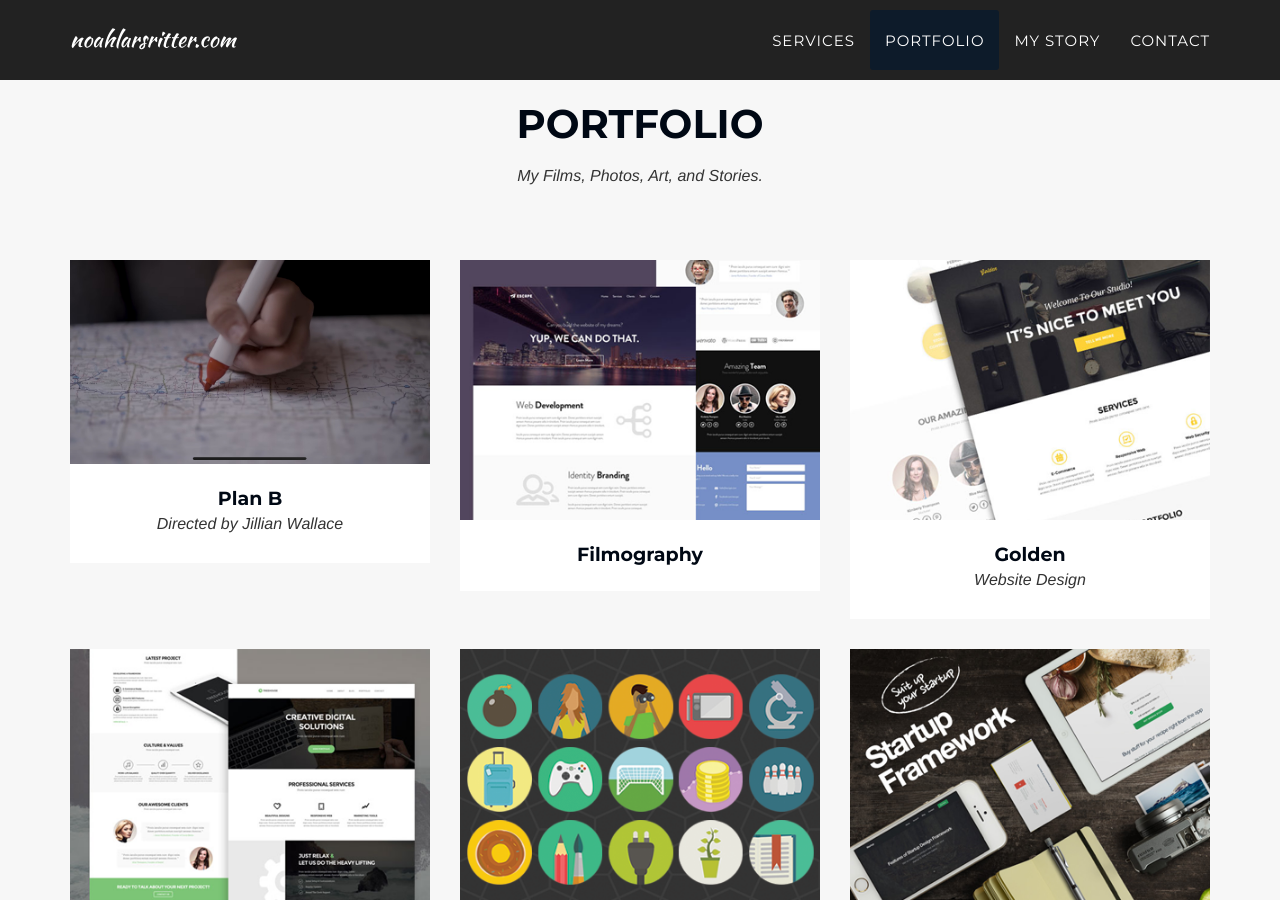
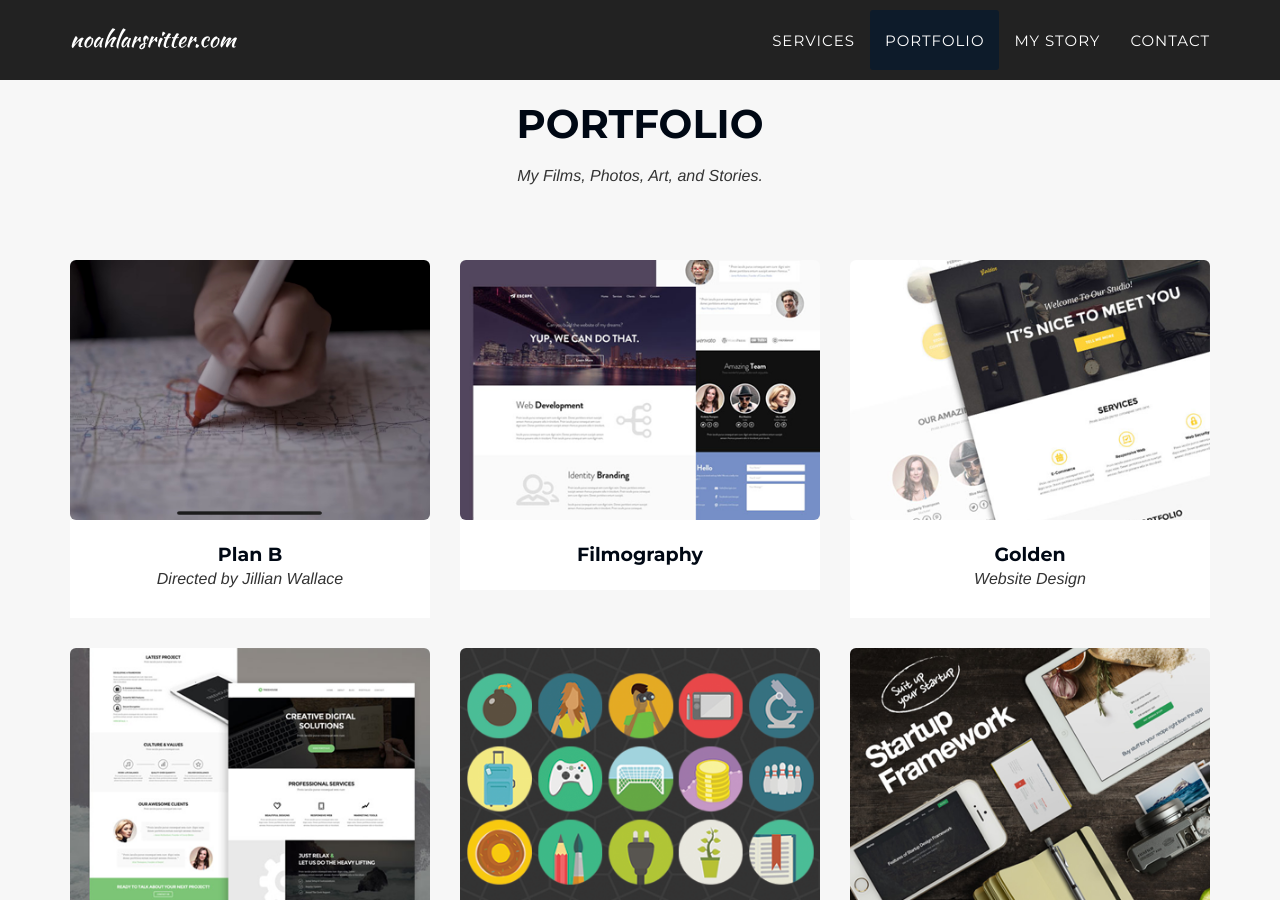
Before and after one commit to n2o2a2h/noahlarsritter.github.io, a Jekyll site: the page built from index.html, in a window 1280 px wide and 900 px high, scrolled down 1685 px. Built offline with Jekyll 4.4.1, drawn with Linux system fonts in a browser that asks for light colours; some web fonts are replaced.

Commit message:
Update portfolio_grid.html

```diff
--- a/_includes/portfolio_grid.html
+++ b/_includes/portfolio_grid.html
@@ -7,6 +7,7 @@
                 <h3 class="section-subheading text-muted">My Films, Photos, Art, and Stories.</h3>
             </div>
         </div>
+
         <div class="row">
             {% for post in site.posts %}
                 <div class="col-md-4 col-sm-6 portfolio-item">
@@ -16,7 +17,13 @@
                                 <i class="fa fa-plus fa-3x"></i>
                             </div>
                         </div>
-                       <img src="img/portfolio/{{ post.thumbnail }}" class="img-responsive img-centered" alt="">
+
+                        <!-- Thumbnail with fixed, uniform size -->
+                        <img
+                            src="img/portfolio/{{ post.thumbnail }}"
+                            class="img-responsive img-centered"
+                            style="width: 100%; height: 260px; object-fit: cover; border-radius: 6px;"
+                            alt="{{ post.alt }}">
                     </a>
                     <div class="portfolio-caption">
                         <h4>{{ post.title }}</h4>
```
Lines whose indentation alone changed are shown as unchanged.
